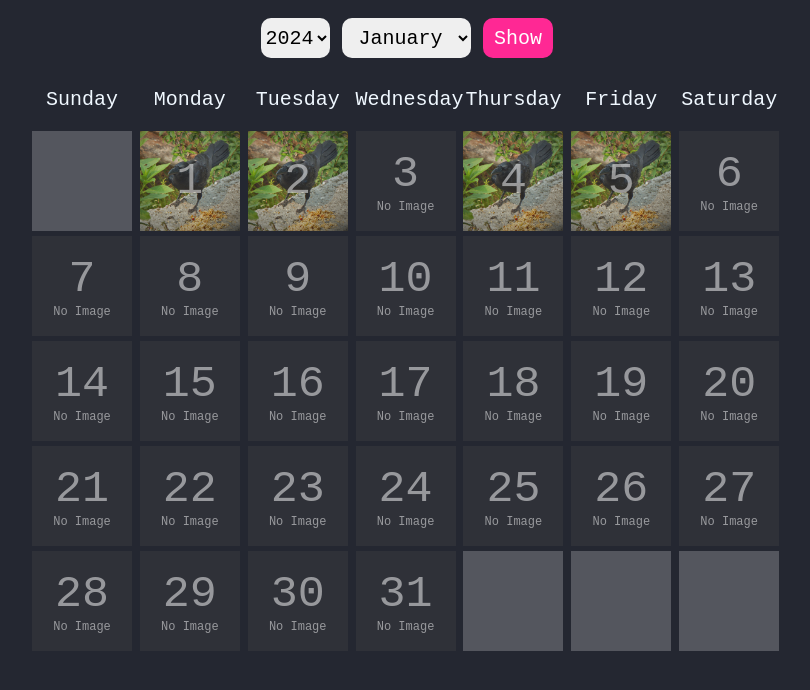
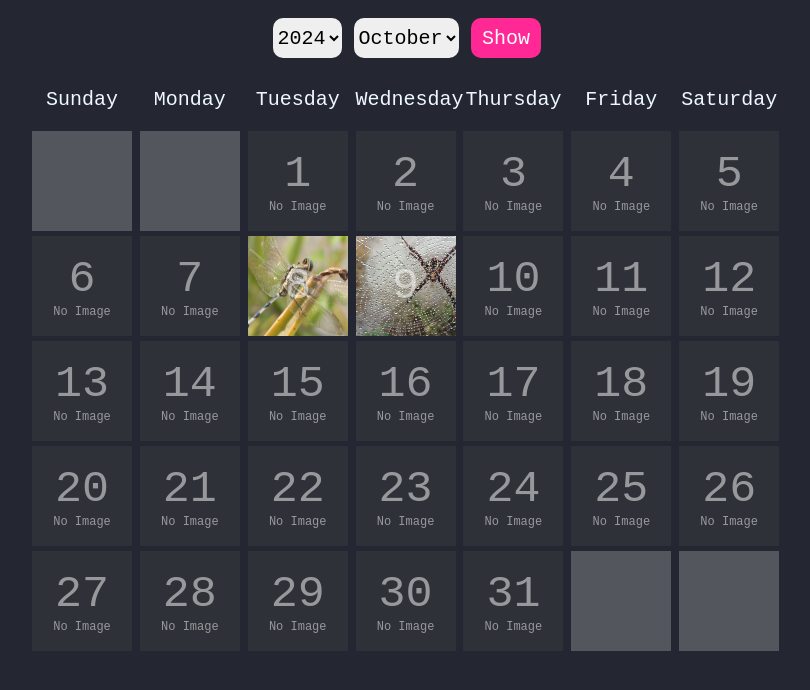
Before and after one commit to kaustubhismyname/iris, a plain HTML site: page index.html in a window 1280 px wide. Shown: the whole page, without its empty margins (233-1043 px from the left). Drawn offline with Linux system fonts and the light colour scheme; a web font is replaced by a local one.

Commit message:
modified:   images.json 	new file:   images/greenmarsh.jpg 	new file:   images/greenmarsh.jpg:Zone.Identifier 	new file:   images/rainy-spider.jpg 	new file:   images/rainy-spider.jpg:Zone.Identifier 	modified:   index.html 	modified:   script.js 	modified:   styles.css

```diff
--- a/images.json
+++ b/images.json
@@ -1,29 +1,20 @@
 {
-  "2023": {
+  "2024": {
     "October": {
-      "7": { "url": "/images/milky-way-3.jpg" }
-    }
-  },
-  "2024": {
-    "January": {
-      "5": {
-        "url": "/images/corvid.jpg",
-        "title": "Corvid",
-        "owner": "Kaustubh Testname",
-        "caption": "Do you ever look at someone and wonder....'WHAT IS GOING ON IN THEIR MIND?'",
+      "8": {
+        "url": "/images/greenmarsh.jpg",
+        "title": "Green Marsh Hawk",
+        "owner": "Kaustubh",
+        "caption": "What is life?",
         "instagram": "https://instagram.com/kaustubhismyname"
       },
-      "2": { "url": "/images/corvid.jpg" },
-      "4": { "url": "/images/corvid.jpg" },
-      "1": { "url": "/images/corvid.jpg" }
-    },
-    "September": {
-      "22": { "url": "/images/milky-way-3.jpg" }
-    }
-  },
-  "2022": {
-    "February": {
-      "3": { "url": "/images/milky-way-3.jpg" }
+      "9": {
+        "url": "/images/rainy-spider.jpg",
+        "title": "Rainy-Spider",
+        "owner": "Shivam Singh",
+        "caption": "",
+        "instagram": "https://instagram.com/shiv_a_m__singh"
+      }
     }
   }
 }
--- a/script.js
+++ b/script.js
@@ -9,6 +9,7 @@ const closeBtn = document.querySelector("#close-modal");
 const imageDetails = document.querySelector(".image-details");
 const imageModal = document.querySelector(".image-modal");
 const bigImage = document.querySelector(".big-image");
+const detailsPane = document.querySelector(".image-details-pane");
 
 // prettier-ignore
 const months =  ["January", "February", "March", "April", "May", "June", "July", "August", "September", "October", "November", "December"];
@@ -80,6 +81,7 @@ class App {
     const images = this.data[yearSelector.value][monthSelector.value];
 
     bigImage.src = url;
+
     imageDetails.insertAdjacentHTML(
       "afterbegin",
       `<span class="image-title">${title}</span>
@@ -96,6 +98,10 @@ class App {
     );
 
     imageModal.classList.remove("hidden");
+    console.log(bigImage.getBoundingClientRect().height);
+    detailsPane.style.height = `${
+      bigImage.getBoundingClientRect().height * 0.85
+    }px`;
   }
 
   daysInMonth(month, year) {
--- a/styles.css
+++ b/styles.css
@@ -161,6 +161,7 @@ button:hover {
   display: block;
   font-size: 30px;
   line-height: 30px;
+  max-width: 240px;
 }
 
 cite {
```
Also changed, not shown: images/greenmarsh.jpg (added), images/rainy-spider.jpg (added), index.html (line endings or trailing spaces), 2 other files.
